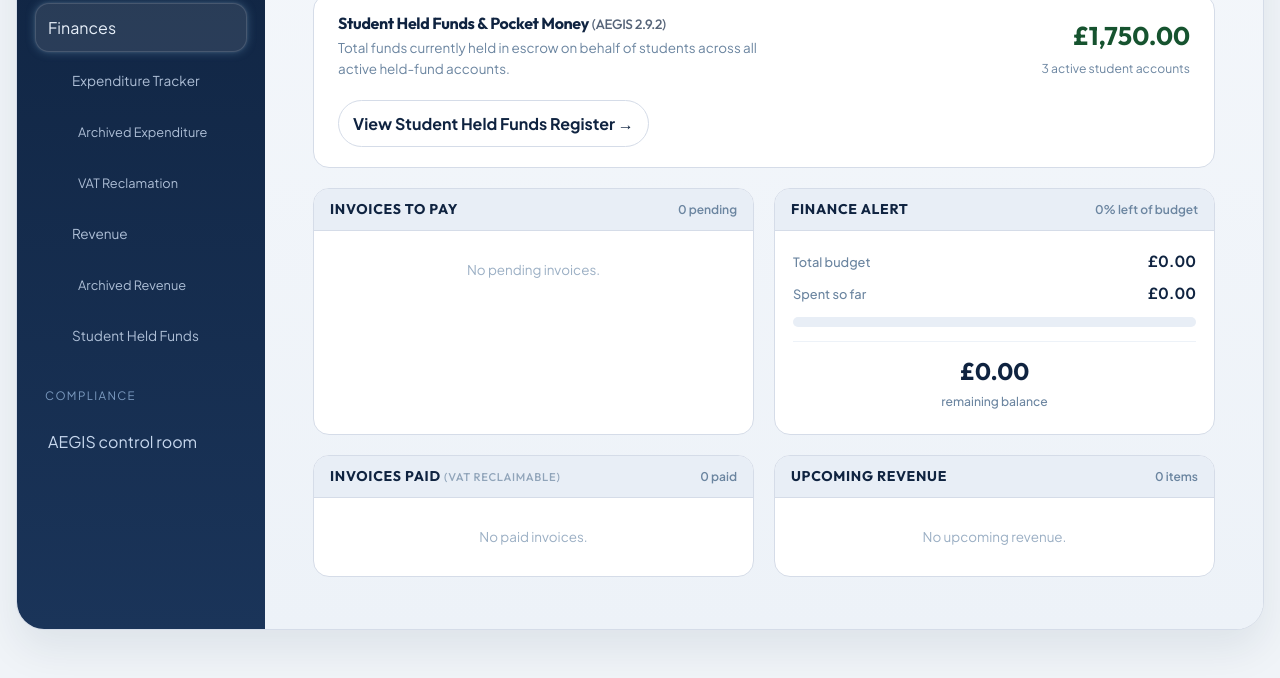
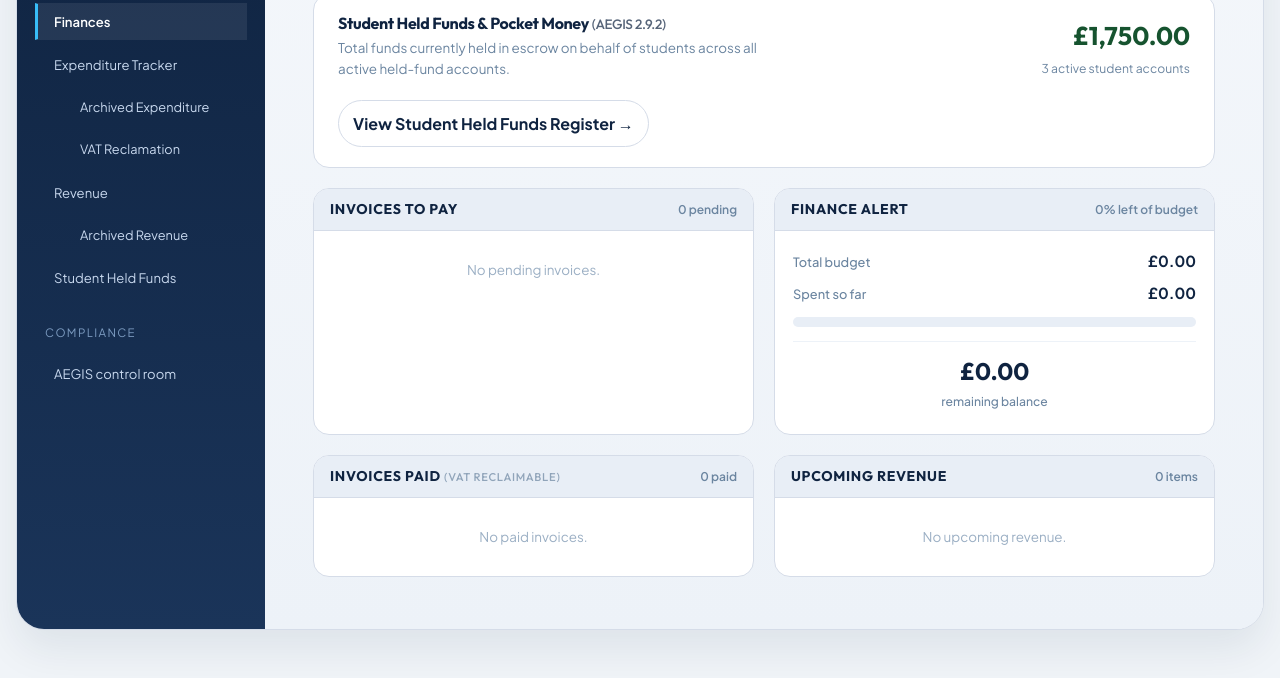
Before and after one commit to thermonuklear/Nest-guard-backup, a plain HTML site: page finances.html in a window 1280 px wide. Shown: the part 238-916 px from the top of the page. Drawn offline with Linux system fonts and the light colour scheme.

Commit message:
Update finances.html

```diff
--- a/finances.html
+++ b/finances.html
@@ -95,24 +95,32 @@
     .nav-link {
       color: #c8d8ee !important;
       border-color: transparent !important;
+      font-size: 0.82rem !important;
+      font-weight: 400 !important;
+      padding: 7px 16px !important;
+      border-left: 3px solid transparent !important;
+      border-radius: 0 !important;
+      margin: 0 !important;
+      transition: all 0.15s !important;
     }
 
     .nav-link:hover {
-      background: rgba(255, 255, 255, 0.07) !important;
+      background: rgba(255, 255, 255, 0.06) !important;
       color: #e8f0fa !important;
     }
 
     .nav-link.active {
-      background: rgba(255, 255, 255, 0.1) !important;
-      border-color: rgba(255, 255, 255, 0.14) !important;
-      color: #e8f0fa !important;
-      box-shadow: 0 0 10px rgba(127, 179, 211, 0.35), 0 0 3px rgba(255, 255, 255, 0.12) !important;
+      background: rgba(255, 255, 255, 0.08) !important;
+      border-left: 3px solid #38bdf8 !important;
+      color: #ffffff !important;
+      font-weight: 600 !important;
+      box-shadow: none !important;
     }
 
     .nav-link-sub {
-      padding-left: 36px !important;
-      font-size: 0.85em !important;
-      opacity: 0.85;
+      padding-left: 16px !important;
+      font-size: 0.82rem !important;
+      opacity: 1 !important;
     }
 
     /* ── Main ── */
```
